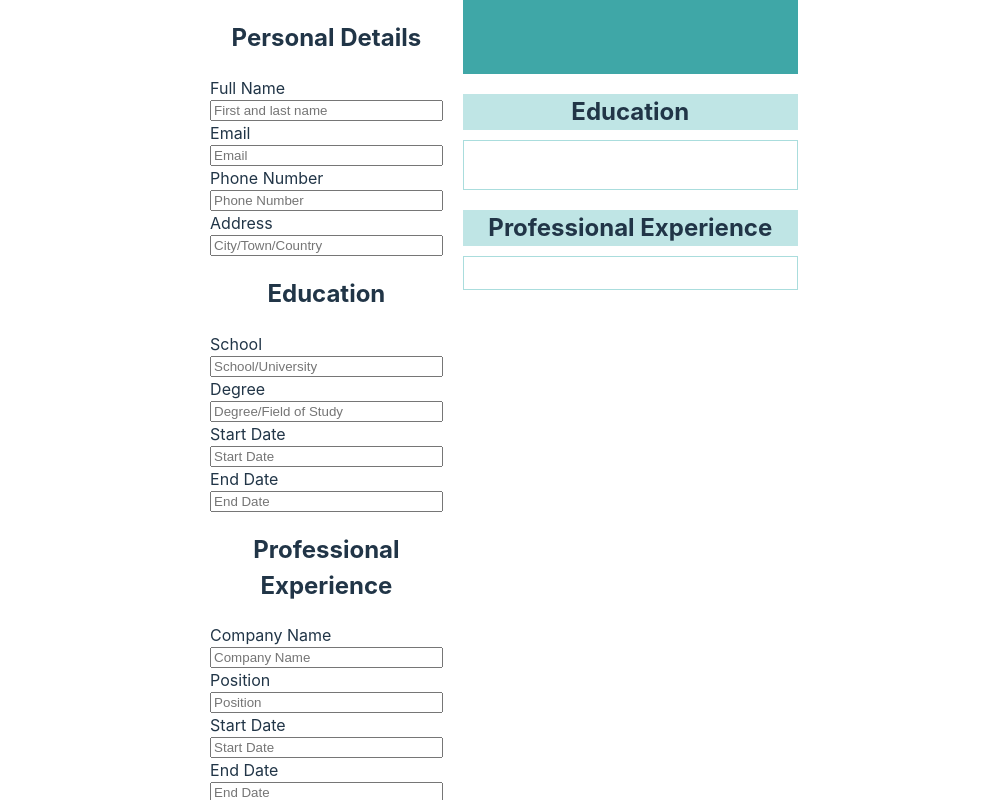
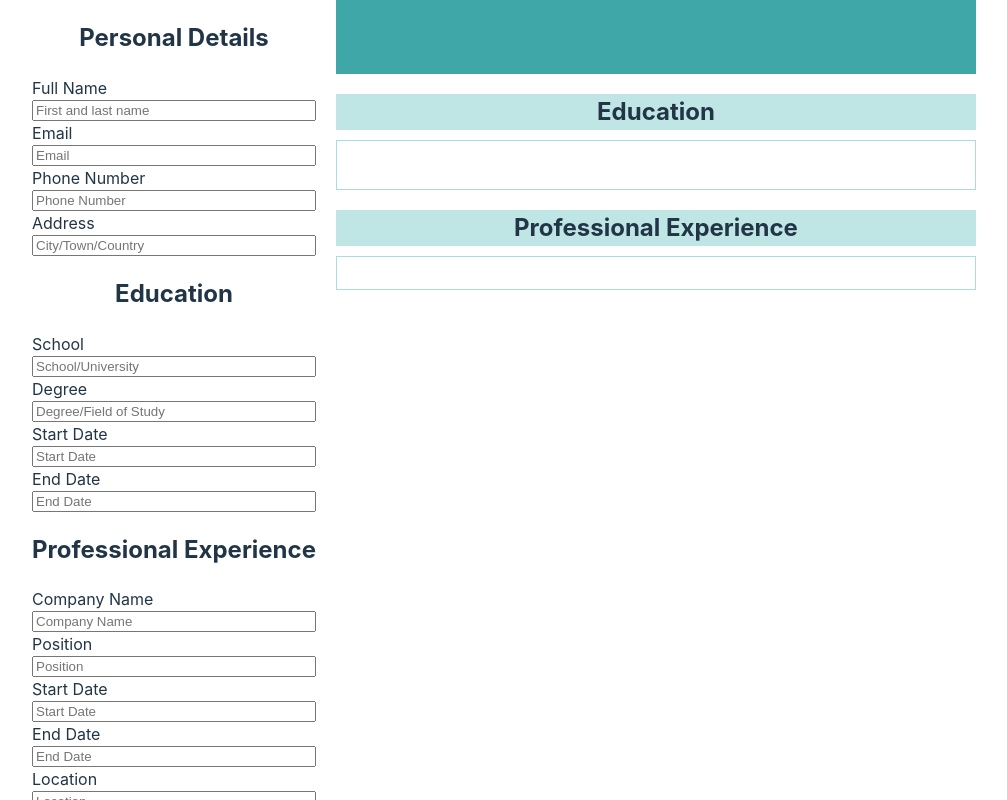
Before and after one commit to LukasDrinkwater/Project-cv-application, a React (Vite) app: page / in a window 1280 px wide. Shown: the top 800 px of the page, without its empty margins (136-1143 px from the left). Built offline with nearby package versions, Linux system fonts and the light colour scheme.

Commit message:
fixed issue in css to make the CVPreview respnsive

```diff
--- a/src/styles/app.css
+++ b/src/styles/app.css
@@ -1,8 +1,8 @@
 .appContainer {
   display: flex;
-  max-width: 1700px;
-  /* width: 100%; */
-  flex: 1;
+  max-width: 1000px;
+  /* width: min(100% 1700px); */
+  /* flex: 1; */
 }
 
 body {
--- a/src/styles/cv-preview.css
+++ b/src/styles/cv-preview.css
@@ -2,15 +2,18 @@
   display: flex;
   flex-direction: column;
   padding-left: 20px;
+  width: min(100%, 1700px);
 
   /* flex: 1; */
-  max-width: 750px;
-  width: 100%;
+  /* max-width: 750px; */
+  /* width: 100%; */
 }
 
 .CVPreviewContainer {
   /* display: flex; */
   /* flex: 1; */
+  /* width: clamp(300px, 100%, 1200px); */
+  width: min(50vw, 1000px);
 }
 
 /* CV PERSONAL CONTAINER */
@@ -26,6 +29,7 @@
 .CVPreviewContainer div {
   /* flex-grow: 1; */
   /* flex-shrink: 0; */
+  /* width: min(500px, 1200px); */
 }
 
 .name {
```
